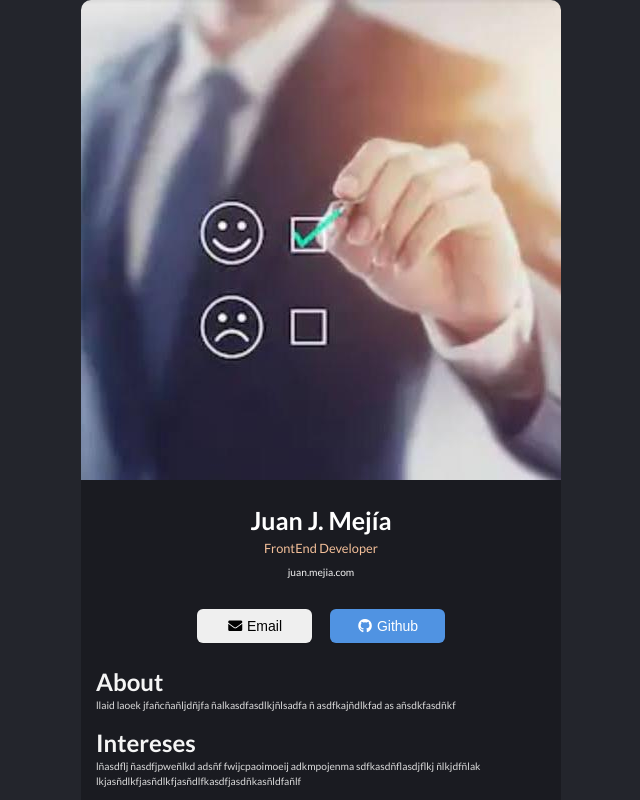
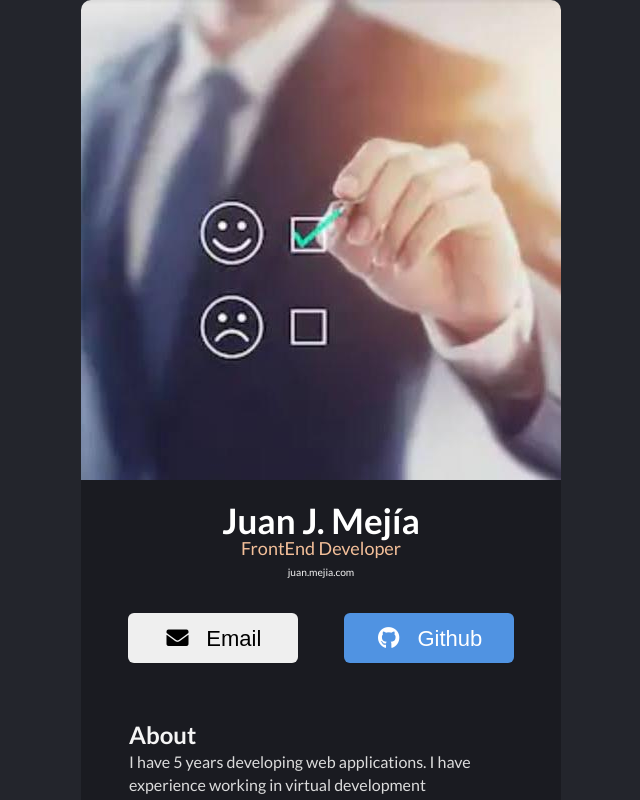
Before and after one commit to imevasoldi/Digital-card, a React (Vite) app: page / in a window 1280 px wide. Shown: the top 800 px of the page, without its empty margins (319-959 px from the left). Built offline with nearby package versions, Linux system fonts and the light colour scheme.

Commit message:
adding about section content

```diff
--- a/src/App.css
+++ b/src/App.css
@@ -1,10 +1,4 @@
 body {
-  /* font-family: 'Inter';
-font-style: normal; */
-/* font-weight: 700;
-font-size: 25px;
-line-height: 30px; */
-
   display: grid;
   justify-content: center;
   align-items: center;
@@ -29,10 +23,7 @@ img {
 }
 
 .info--title{
-/* font-family: 'Inter'; */
-/* font-style: normal; */
-/* font-weight: 700; */
-font-size: 25px;
+font-size: 35px;
 line-height: 30px;
 /* text-align: center; */
 
@@ -45,7 +36,7 @@ margin: 0;
   /* font-family: 'Inter';
   font-style: normal; */
   font-weight: 400;
-  font-size: 12.8px;
+  font-size: 18px;
   line-height: 15px;
   /* margin: 0; */
   /* text-align: center; */
@@ -69,8 +60,11 @@ margin: 0;
 }
 
 .buttons--{
-  margin: 15px;
+  margin: 5%;
+  display: flex;
+  justify-content: space-around;
   text-align: center;
+  font-size: 22px;
   /* background: chartreuse; */
 }
 
@@ -78,8 +72,8 @@ margin: 0;
 
   margin: 9px;
   /* cursor: pointer; */
-  width: 115px;
-  height: 34px;
+  width: 170px;
+  height: 50px;
 
   box-shadow: 0px 1px 2px rgba(0, 0, 0, 0.05);
   border: none;
@@ -90,8 +84,8 @@ margin: 0;
 .button--linkedin{
   margin: 9px;
   cursor: pointer;
-  width: 115px;
-  height: 34px;
+  width: 170px;
+  height: 50px;
   color: white;
 
   box-shadow: 0px 1px 2px rgba(0, 0, 0, 0.05);
@@ -102,24 +96,23 @@ margin: 0;
 
 .about-- {
   font-weight: 400;
-font-size: 10.24px;
-line-height: 150%;
-  margin: 15px;
+font-size: 16px;
+/* line-height: 150%; */
+  margin: 10%;
   color: #F5F5F5;
 
   /* background: red; */
 }
 
 .interests-- {
-  margin: 15px;
+  margin: 10%;
   color: #F5F5F5;
 
   /* background: blue; */
 }
 .interests-->p{
   font-weight: 400;
-  font-size: 10.24px;
-  line-height: 150%;
+  font-size: 16px;
   color: #DCDCDC;
 }
 
--- a/src/Components/About.jsx
+++ b/src/Components/About.jsx
@@ -1,10 +1,9 @@
 export default function About(){
     return <div className="about--">
         <h2 style={{margin: "0", color: "#F5F5F5"}}>About</h2>
-        <p style={{color: "#DCDCDC"}}>llaid  laoek jfañcñañljdñjfa
-            ñalkasdfasdlkjñlsadfa  ñ
-            asdfkajñdlkfad
-            as añsdkfasdñkf
+        <p style={{color: "#DCDCDC"}}>I have 5 years developing web applications. I have experience working in virtual
+development environments with code standardization and automated version
+control.
         </p>
     </div>
 }
--- a/src/Components/Info.jsx
+++ b/src/Components/Info.jsx
@@ -12,11 +12,11 @@ function Info () {
         </div>
         <div className="buttons--">
             <button className="button--mail">
-                <i className="mail icon"/>
+                <i style={{marginRight: "10%"}} className="mail icon"/>
                 Email</button>
             <a href="https://github.com/imevasoldi" target="_blank">
             <button className="button--linkedin">
-                <i className="github icon"/>
+                <i style={{marginRight: "10%"}} className="github icon"/>
                 Github</button>
             </a>
         </div>
--- a/src/Components/Interests.jsx
+++ b/src/Components/Interests.jsx
@@ -1,12 +1,9 @@
 const Interests = () => {
     return <div className="interests--">
-        <h2 style={{margin: "0"}}>Intereses</h2>
+        <h2 style={{margin: "0"}}>Interests</h2>
         <p>
-            lñasdflj ñasdfjpweñlkd
-            adsñf fwijcpaoimoeij
-            adkmpojenma sdfkasdñflasdjflkj
-            ñlkjdfñlak
-            lkjasñdlkfjasñdlkfjasñdlfkasdfjasdñkasñldfañlf
+        Additionally, I have worked with tools such as Jira, Clickup, Postman, git
+and github.
         </p>
     </div>
 }
```
